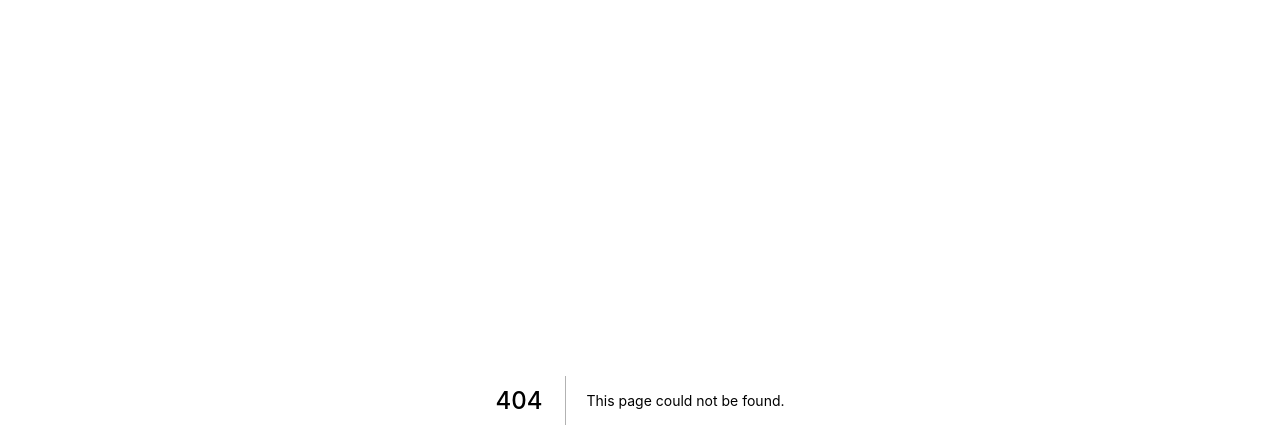
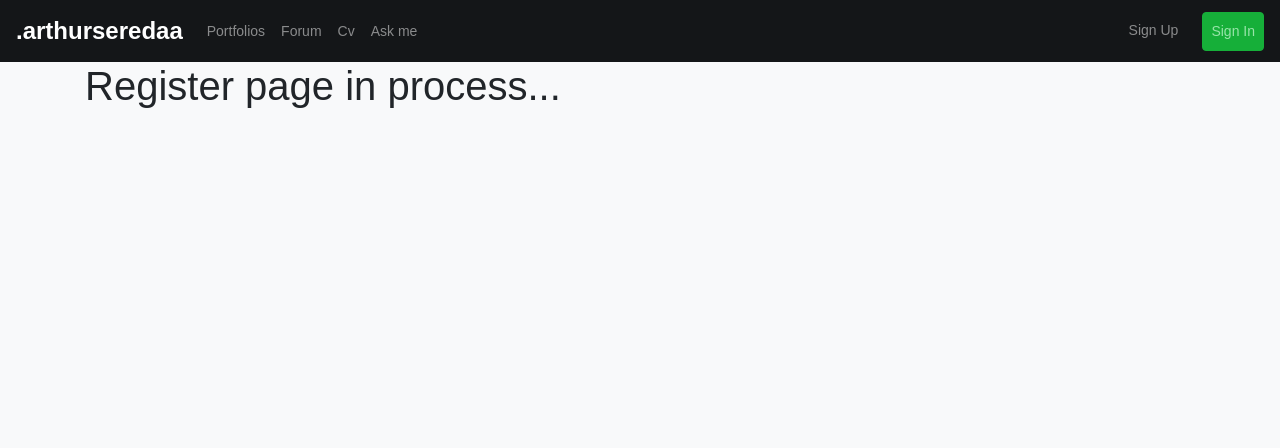
Before and after one commit to arthurseredaa/next-portfolio, a Next.js app: page /register in a window 1280 px wide. Before the commit this address had no page. Shown: the top 448 px of the page. Built offline with nearby package versions, Linux system fonts and the light colour scheme.

Commit message:
Create new pages

```diff
--- /dev/null
+++ b/pages/register.js
@@ -0,0 +1,9 @@
+import {Layout} from "@/components/Layout/Layout";
+
+const Register = () => (
+  <Layout>
+    <h1>Register page in process...</h1>
+  </Layout>
+)
+
+export default Register;
```
Also changed, not shown: pages/cv.js (added, +9 -0 lines).
